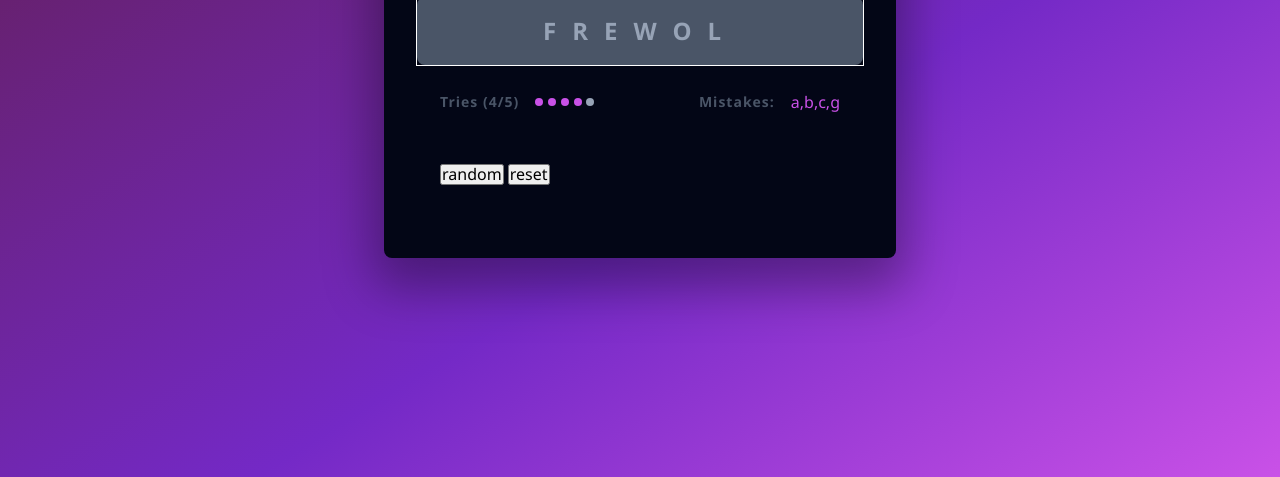
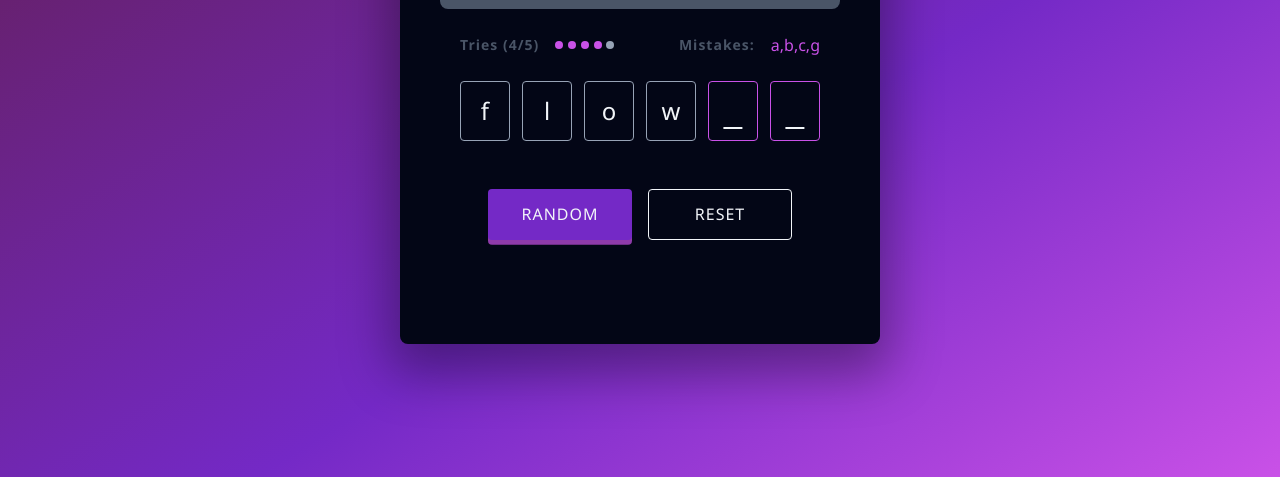
Before and after one commit to olopcodes/scrambled, a website: page index.html in a window 1280 px wide. Shown: the part 323-800 px from the top of the page. Drawn offline with Linux system fonts and the light colour scheme.

Commit message:
styled the game board

```diff
--- a/index.html
+++ b/index.html
@@ -33,24 +33,15 @@
             </div>
         </div>
 
-        <form class="game__input__form m-b">
-            <!-- <input type="text" class="game__input" value="f">
-            <input type="text" class="game__input" value="l">
-            <input type="text" class="game__input" value="o">
-            <input type="text" class="game__input" value="w">
-            <input type="text" class="game__input">
-            <input type="text" class="game__input"> -->
+        <div class="game__text__fields m-b">
+             <div class="game__text__field flex--center">f</div>
+            <div class="game__text__field flex--center">l</div>
+            <div class="game__text__field flex--center">o</div>
+            <div class="game__text__field flex--center">w</div>
+            <div class="game__text__field flex--center highlight"></div>
+            <div class="game__text__field flex--center highlight"></div>
+        </div>
 
-            <!-- maybe use this instead
-             <div class="game-text-field">f</div>
-            <div class="game-text-field">l</div>
-            <div class="game-text-field">o</div>
-            <div class="game-text-field">w</div>
-            <div class="game-text-field"></div>
-            <div class="game-text-field"></div>
-
-            -->
-        </form>
         <div class="game__buttons">
             <button class="game__button--random">random</button>
             <button class="game__button--reset">reset</button>
--- /dev/null
+++ b/scss/_game.scss
@@ -0,0 +1,170 @@
+@use 'variables';
+
+.game{
+
+    &__board {
+        width: 94%;
+        max-width: 30rem;
+        background-color: variables.$color-black;
+        position: relative;
+        z-index: 100;
+        padding: 3rem 1rem;
+        border-radius: 8px;
+        box-shadow: 0px 20px 50px 10px rgba(0,0,0,0.35);
+    }
+
+
+    &__heading {
+        // border: 1px solid white;
+    }
+
+    &__title {
+        font-size: 2rem;
+        // text gadient
+        background: linear-gradient(to right, variables.$color-white, variables.$color-accent 40%, variables.$color-accent-light);
+        -webkit-background-clip: text;
+        -webkit-text-fill-color: transparent;
+    }
+
+    &__word {
+        background-color: variables.$color-gray-dark;
+        color: variables.$color-gray;
+        padding: 1rem;
+        border-radius: .5rem;
+        width: 100%;
+        text-align: center;
+        text-transform: uppercase;
+        letter-spacing: 1rem;
+        font-weight: 600;
+        font-size: 1.5rem;
+    }
+
+    &__stats,
+    &__text__fields,
+    &__buttons {
+        max-width: 25rem;
+        margin: 0 auto 1.5rem;
+    }
+
+    &__stats {
+        flex-direction: column;
+    }
+
+    &__stats__text {
+        font-weight: 600;
+        letter-spacing: 1px;
+        font-size: .875rem;
+        color: variables.$color-gray-dark;
+    }
+
+    &__mistakes {
+       color: variables.$color-accent-light;
+    }
+
+    &__tries__circles {
+        display: flex;
+        gap: .3rem;
+    }
+
+    &__tries__circle {
+        height: .5rem;
+        width: .5rem;
+        border-radius: 50%;
+        background-color: variables.$color-gray;
+
+        &.highlight {
+            background-color: variables.$color-accent-light;
+        }
+    }
+
+    &__text__fields {
+        display: grid;
+        grid-template-columns: repeat(6, 1fr);
+        gap: .75rem;
+    }
+
+    &__text__field {
+        border: 1.75px solid variables.$color-gray;
+        border-radius: 4px;
+        height: 3.75rem;
+        font-size: 1.5rem;
+        position: relative;
+        color: variables.$color-white;
+
+        &.highlight {
+            border-color: variables.$color-accent-light;
+
+            &::before {
+                content: '';
+                height: 2px;
+                width: 40%;
+                background-color: variables.$color-white;
+                position: absolute;
+                bottom: .75rem;
+                left: 50%;
+                transform: translate(-50%, 50%);
+            }
+        }
+    }
+
+    &__buttons {
+        margin-top: 3rem;
+        display: grid;
+        grid-template-columns: 40% 40%;
+        place-content: center;
+        gap: 1rem;
+
+        button {
+            border: 0;
+            cursor: pointer;
+            padding: 1rem;
+            text-transform: uppercase;
+            letter-spacing: 1px;
+            border-radius: 4px;
+            transition: all .2s linear;
+        }
+
+        button:first-child {
+            background-color: variables.$color-accent;
+            color: variables.$color-white;
+            box-shadow: 0px .3rem rgba(201, 81, 231, .7);
+
+            &:hover {
+                transform: translateY(.1rem);
+                box-shadow: 0px .125rem rgba(201, 81, 231, .7);
+            }
+        }
+
+        button:last-child {
+            background-color: transparent;
+            color: variables.$color-white;
+            border: 1.5px solid;
+
+            &:hover {
+                background-color: variables.$color-white;
+                color: variables.$color-accent-dark;
+            }
+        }
+    }
+
+
+}
+
+@media screen and (min-width: 32rem) {
+    .game {
+        &__board {
+            padding: 5rem 2.5rem;
+        }
+
+        &__stats {
+            flex-direction: row;
+        }
+
+        &__stats,
+        &__text__fields,
+        &__buttons {
+            width: 90%;
+            max-width: 25rem;
+        }
+    }
+}
--- a/scss/_variables.scss
+++ b/scss/_variables.scss
@@ -2,6 +2,6 @@ $color-white: #f2f5f9;
 $color-black: #030616;
 $color-gray: #97a3b6;
 $color-gray-dark: #4a5567;
-$color-accent: #7429c6;
-$color-accent-light: #c951e7;
+$color-accent: rgb(116, 41, 198);
+$color-accent-light: rgb(201, 81, 231);
 $color-accent-dark: #672171;
--- a/scss/main.scss
+++ b/scss/main.scss
@@ -1,6 +1,7 @@
 @use 'reset';
 @use 'utils';
 @use 'variables';
+@use 'game';
 
 
 body {
@@ -11,6 +12,8 @@ body {
     background-size: cover;
     font-family: 'Segoe UI', Tahoma, Geneva, Verdana, sans-serif;
     display: grid;
+    // place-content: center;
+
     place-items: center;
     padding: 2rem 0;
 }
@@ -28,99 +31,7 @@ body {
     display: none;
 }
 
-.game{
 
-    &__board {
-        width: 94%;
-        max-width: 32rem;
-        background-color: variables.$color-black;
-        position: relative;
-        z-index: 100;
-        padding: 2rem 1rem;
-        border-radius: 8px;
-        box-shadow: 0px 20px 50px 10px rgba(0,0,0,0.35);
-    }
-
-
-    &__heading {
-        border: 1px solid white;
-    }
-
-    &__title {
-        font-size: 2rem;
-        // text gadient
-        background: linear-gradient(to right, variables.$color-white, variables.$color-accent 40%, variables.$color-accent-light);
-        -webkit-background-clip: text;
-        -webkit-text-fill-color: transparent;
-    }
-
-    &__word {
-        background-color: variables.$color-gray-dark;
-        color: variables.$color-gray;
-        padding: 1rem;
-        border-radius: .5rem;
-        width: 100%;
-        text-align: center;
-        text-transform: uppercase;
-        letter-spacing: 1rem;
-        font-weight: 600;
-        font-size: 1.5rem;
-    }
-
-    &__stats,
-    &__input__form,
-    &__buttons {
-        width: 90%;
-        max-width: 25rem;
-        margin: 0 auto 1.5rem;
-    }
-
-    &__stats {
-
-    }
-
-    &__stats__text {
-        font-weight: 600;
-        letter-spacing: 1px;
-        font-size: .875rem;
-        color: variables.$color-gray-dark;
-    }
-
-    &__mistakes {
-       color: variables.$color-accent-light;
-    }
-
-    &__tries__circles {
-        display: flex;
-        gap: .3rem;
-    }
-
-    &__tries__circle {
-        height: .5rem;
-        width: .5rem;
-        border-radius: 50%;
-        background-color: variables.$color-gray;
-
-        &.highlight {
-            background-color: variables.$color-accent-light;
-        }
-    }
-
-    &__input__form {
-        display: grid;
-        grid-template-columns: repeat(6, 1fr);
-    }
-
-}
-
-@media screen and (min-width: 32rem) {
-    .game {
-
-        &__board {
-            padding: 3rem 2rem;
-        }
-    }
-}
 
 @keyframes wiggle {
     0% {
```
Also changed, not shown: css/styles.css, 1 other file.
